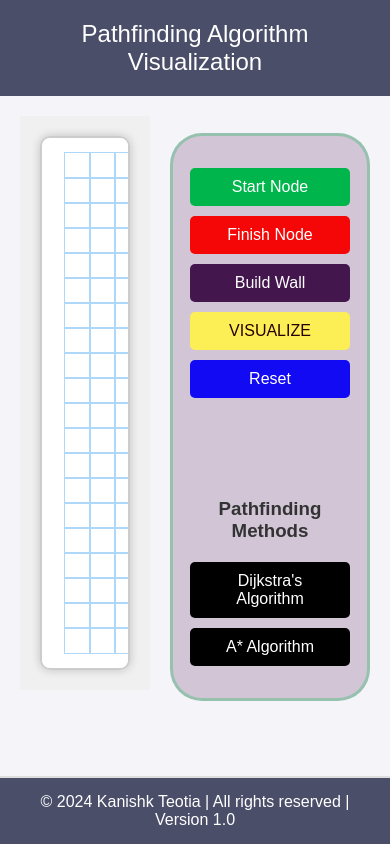
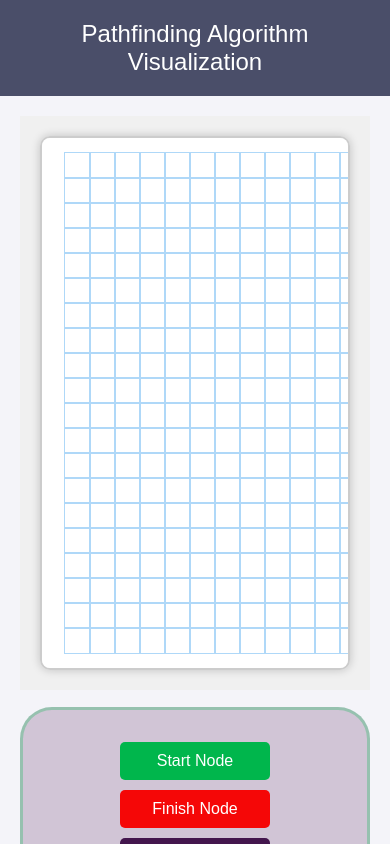
Before and after one commit to WarLord0401/PathfinderVisualizer, a React (Create React App) app: page / in a window 390 px wide. Shown: the top 844 px of the page. Built offline with nearby package versions, Linux system fonts and the light colour scheme.

Commit message:
imporved structural styling

```diff
--- a/src/App.css
+++ b/src/App.css
@@ -51,6 +51,13 @@ body {
   overflow: auto;
 }
 
+@media only screen and (max-width: 768px) {
+  .main {
+    display: block;
+    flex-direction: column;
+  }
+}
+
 /* Right section styling */
 .right {
   background-color: #997c9f62;
@@ -78,7 +85,7 @@ body {
 .control-btn {
   padding: 10px 20px;
   font-size: 1em;
-  width: 10rem;
+  width: 100%;
   border: none;
   border-radius: 5px;
   cursor: pointer;
@@ -104,6 +111,7 @@ body {
   background-color: #fcee55;
   color: rgb(38, 1, 1);
   text-transform: capitalize;
+
 }
 
 .control-btn.reset {
@@ -157,7 +165,7 @@ body {
   text-align: center;
   padding: 15px;
   font-size: 1em;
-  position: absolute;
+  position: relative;
   bottom: 0;
   width: 100%;
   border-top: 2px solid #ddd;
```
